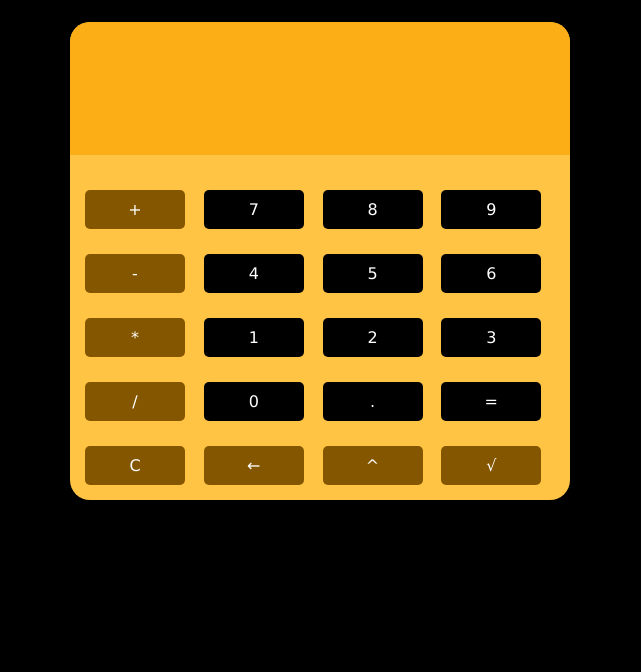
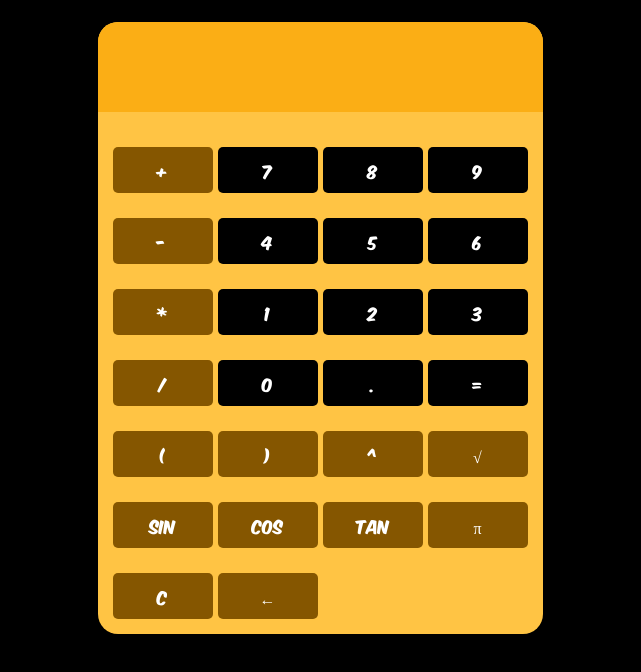
Before and after one commit to Earth2Kristian/Calculator_Project, a plain HTML site: page index.html in a window 1280 px wide. Shown: the part 118-790 px from the top of the page, without its empty margins (320-961 px from the left). Drawn offline with Linux system fonts and the light colour scheme.

Commit message:
Adding buttons such as sin, cos, tan, pi, and the brackets

```diff
--- a/index.html
+++ b/index.html
@@ -33,10 +33,16 @@
                 <button onclick="appendToDisplay('0')">0</button>
                 <button onclick="appendToDisplay('.')">.</button>
                 <button onclick="calculate()">=</button>
+                <button onclick="appendToDisplay('(')" class="operator__button">(</button>
+                <button onclick="appendToDisplay(')')" class="operator__button">)</button>
+                <button onclick="appendToDisplay('^')" class="operator__button">^</button>
+                <button onclick="appendToDisplay('√')" class="operator__button">√</button>
+                <button onclick="appendToDisplay('sin(')" class="operator__button">sin</button>
+                <button onclick="appendToDisplay('cos(')" class="operator__button">cos</button>
+                <button onclick="appendToDisplay('tan(')" class="operator__button">tan</button>
+                <button onclick="appendToDisplay('π')" class="operator__button">π</button>
                 <button onclick="clearDisplay()" class="operator__button">C</button>
                 <button onclick="backDisplay()" class="operator__button">←</button>
-                <button onclick="appendToDisplay('^')" class="operator__button">^</button>
-                <button onclick="appendToDisplay('√')" class="operator__button">√</button>
             </div>
         </div>
     </div>
--- a/script.js
+++ b/script.js
@@ -18,9 +18,23 @@ function calculate(){
 
     try{
 
+        // Handling finding a power of a number
         display.value = display.value.replace(/(\d+)\^(\d+)/g, "Math.pow($1,$2)");
 
+        // Handling finding a square root of a number
         display.value = display.value.replace(/√(\d+(\.\d+)?)/g, "Math.sqrt($1)");
+
+        // Handling the sin, cos and tan functions
+        display.value = display.value.replace(/sin\(([^)]+)\)/g, "Math.sin($1 * Math.PI / 180)"); // sin
+
+        display.value = display.value.replace(/cos\(([^)]+)\)/g, "Math.cos($1 * Math.PI / 180)"); // cos
+
+        display.value = display.value.replace(/tan\(([^)]+)\)/g, "Math.tan($1 * Math.PI / 180)"); // tan
+
+        // Handling PI
+        display.value = display.value.replace(/π/g, "Math.PI");
+
+
 
         display.value = eval(display.value);
     }
--- a/style.css
+++ b/style.css
@@ -1,6 +1,11 @@
 @font-face {
     font-family: 'Helsinki';
     src: url(helsinki.ttf);
+}
+
+@font-face {
+    font-family: 'KOMIKAX';
+    src: url(KOMIKAX_.ttf);
 }
 
 * {
@@ -63,7 +68,8 @@ body{
     width: 100%;
     padding: 20px;
     color: white;
-    font-size: 5rem;
+    font-family: 'KOMIKAX';
+    font-size: 30px;
     text-align: right;
     border: none;
     background-color: rgb(251, 174, 21);
@@ -90,6 +96,7 @@ button {
     background-color: black;
     border: none;
     color: white;
+    font-family: 'KOMIKAX';
     padding: 10px 20px;
     cursor: pointer;
     border-radius: 5px;
```
Also changed, not shown: KOMIKAX_.ttf (added).
